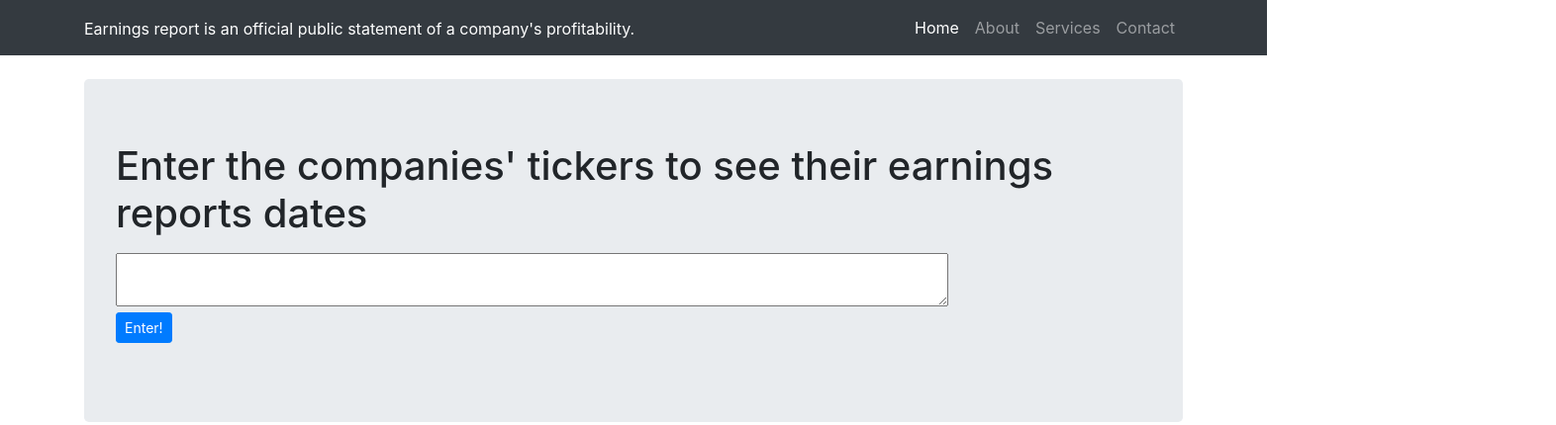
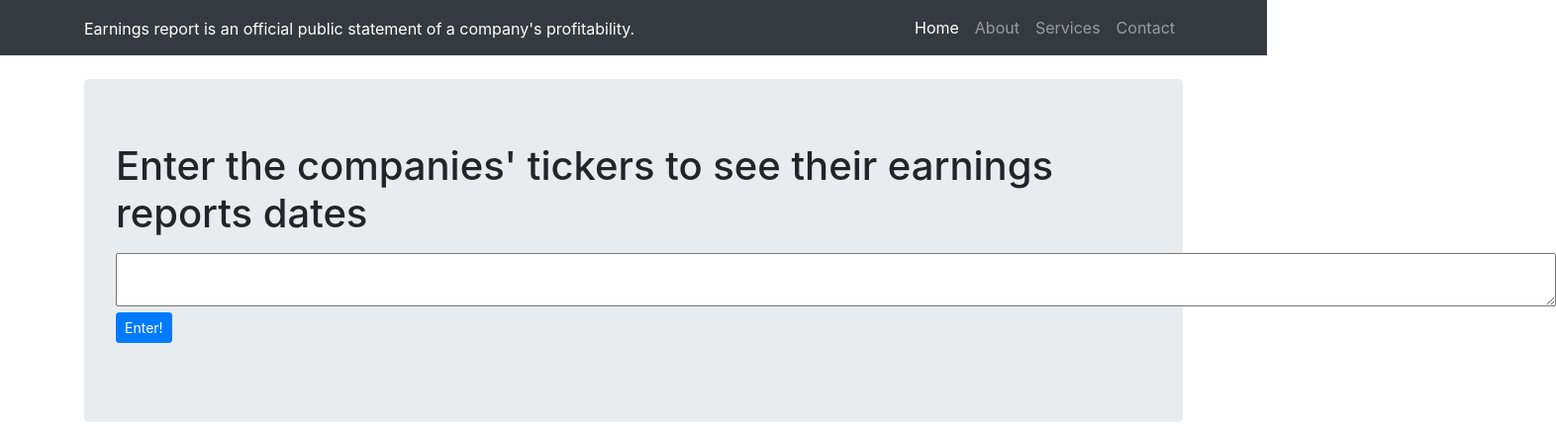
Before and after one commit to jerryshengo/jerryshengo.github.io, a plain HTML site: page index.html in a window 1280 px wide. Shown: the top 430 px of the page at 99% size, 1572 px wide, since content can reach past the window. Drawn offline with Linux system fonts and the light colour scheme.

Commit message:
Update index.html

```diff
--- a/index.html
+++ b/index.html
@@ -89,7 +89,7 @@
        <h1 class="display-9">Enter the companies' tickers to see their earnings reports dates</h1>
 
        <p class="lead"> </p>
-         <textarea name="email" id="email" rows="2" cols="80"></textarea>
+         <textarea name="email" id="email" rows="2" cols="140"></textarea>
 
 
 
```
